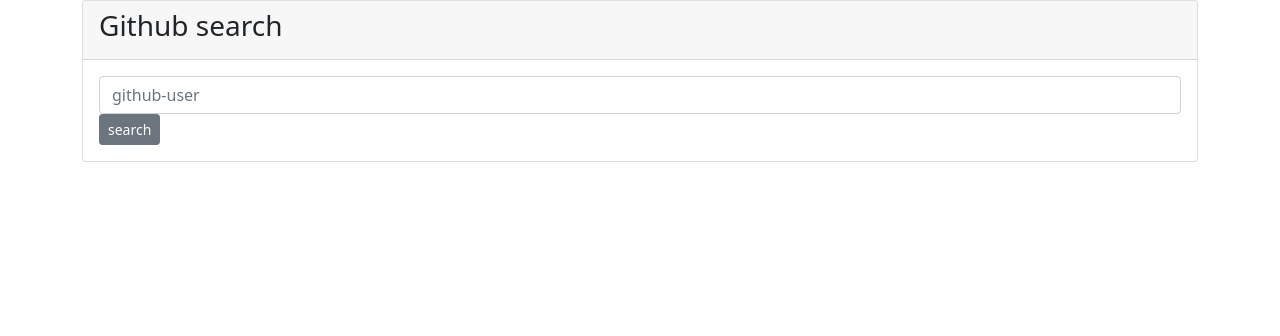
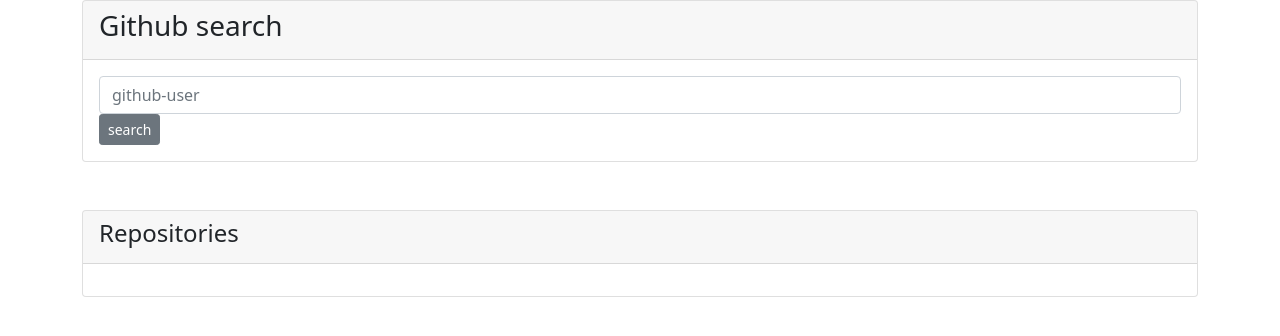
Before and after one commit to ch1n069/Git-search, an Angular app: page / in a window 1280 px wide. Shown: the top 336 px of the page. Built offline with nearby package versions, Linux system fonts and the light colour scheme.

Commit message:
created display table with respective vields for the api data

```diff
--- a/src/app/app.module.ts
+++ b/src/app/app.module.ts
@@ -8,6 +8,7 @@
 import { GithubProfileComponent } from './github-profile/github-profile.component';
 import { GithubProfileCardComponent } from './github-profile-card/github-profile-card.component';
 import { GithubProfileDataComponent } from './github-profile-data/github-profile-data.component';
+import { GithubReposComponent } from './github-repos/github-repos.component';
 
 @NgModule({
   declarations: [
@@ -15,7 +16,8 @@
     GithubComponent,
     GithubProfileComponent,
     GithubProfileCardComponent,
-    GithubProfileDataComponent
+    GithubProfileDataComponent,
+    GithubReposComponent
   ],
   imports: [
     BrowserModule,
--- /dev/null
+++ b/src/app/github-repos/github-repos.component.html
@@ -0,0 +1,18 @@
+<div class="card mt-5">
+    <div class="card-header">
+        <h4>Repositories</h4>
+
+    </div>
+    <div class="card-body">
+        <ul class="list-group">
+            <li *ngFor="let repo of gitRepo" class="list-group-item d-flex justify-content-between">
+                <a href="/" class="text-primary" target="_blank">{{repo.name}}</a>
+                <span class="badge bg-success">Stars</span>
+                <span class="badge bg-warning">Stars</span>
+
+
+            </li>
+        </ul>
+
+    </div>
+</div>
--- /dev/null
+++ b/src/app/github-repos/github-repos.component.ts
@@ -0,0 +1,17 @@
+import { Component, Input, OnInit } from '@angular/core';
+
+@Component({
+  selector: 'app-github-repos',
+  templateUrl: './github-repos.component.html',
+  styleUrls: ['./github-repos.component.css']
+})
+export class GithubReposComponent implements OnInit {
+
+  @Input () gitRepo:any[];
+
+  constructor() { }
+
+  ngOnInit(): void {
+  }
+
+}
--- a/src/app/github/github.component.html
+++ b/src/app/github/github.component.html
@@ -26,9 +26,9 @@
             <app-github-profile [gitProfile]="gitProfile"></app-github-profile>
         </div>
     </div>
-    <!-- <div class="row">
+    <div class="row">
         <div class="col">
             <app-github-repos [gitRepo]="gitRepo"></app-github-repos>
         </div>
-    </div> -->
+    </div>
 </div>
```
Also changed, not shown: src/app/github-repos/github-repos.component.css (added), 1 other file (tests, documents, lock files or other folders).
